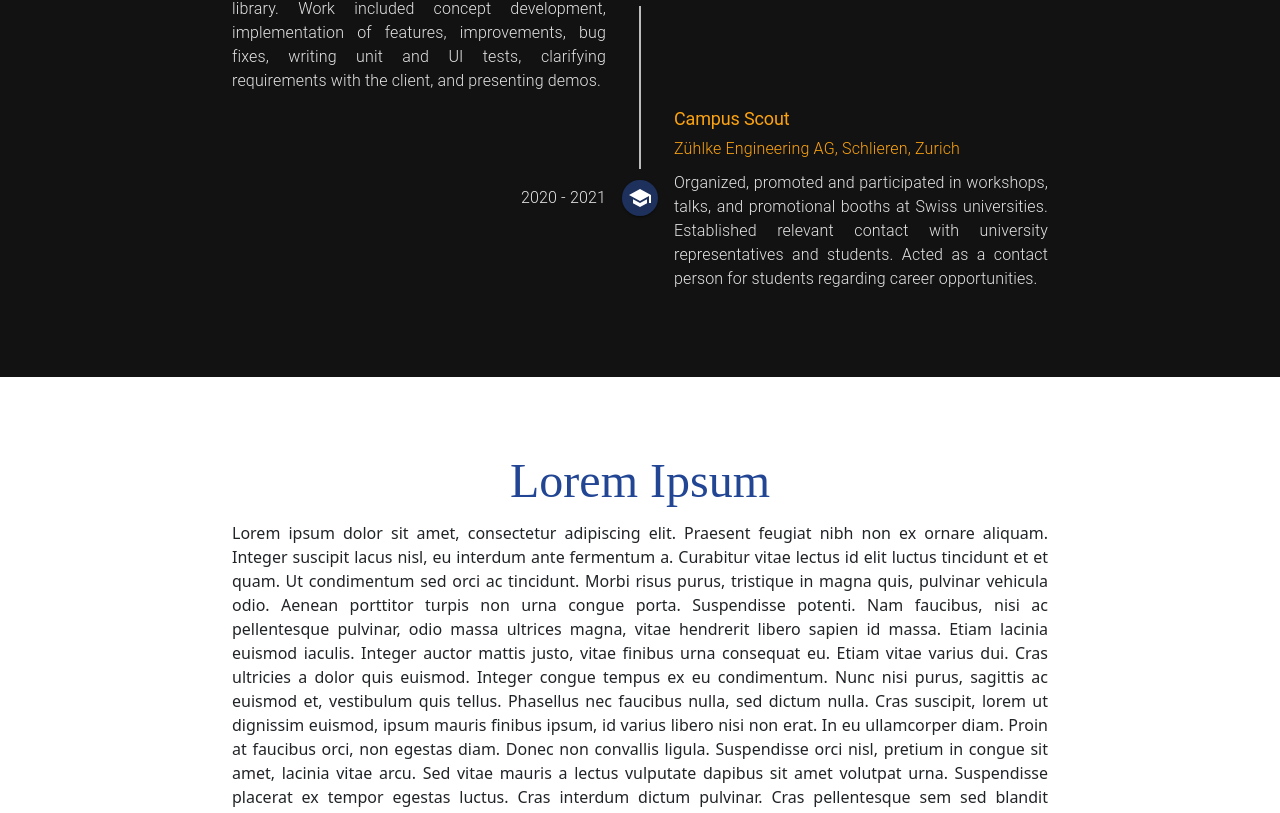
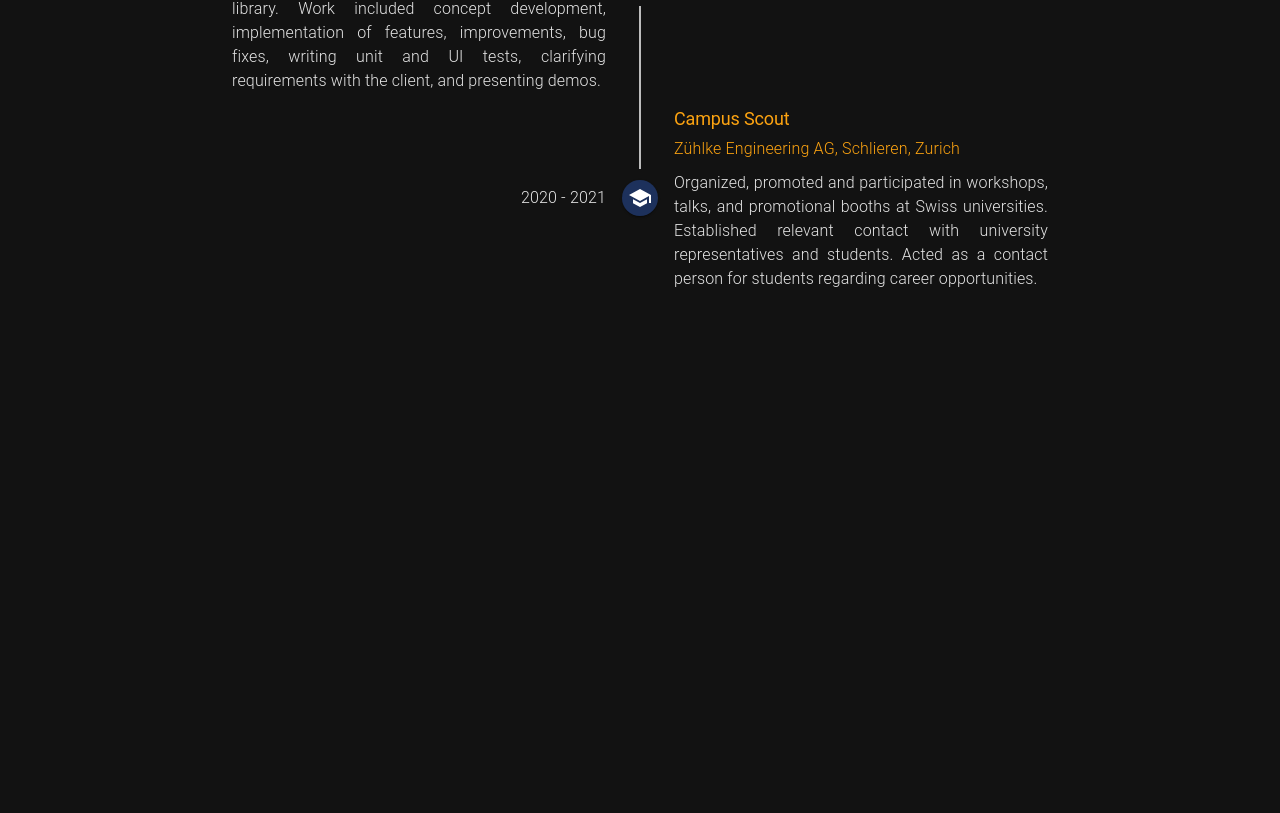
Before and after one commit to sla8/personal-website, a React (Create React App) app: page / in a window 1280 px wide. Shown: the part 1977-2790 px from the top of the page. After the commit the page ends 2354 px from the top, so only its background shows below. Built offline with nearby package versions, Linux system fonts and the light colour scheme.

Commit message:
remove lorem ipsum placeholder section

```diff
--- a/src/components/Navbar.tsx
+++ b/src/components/Navbar.tsx
@@ -21,7 +21,6 @@ export default class Navbar extends Component {
               educationTitle
             )}
             {this.createNavbarLink(`navbar-${workId}`, workId, workTitle)}
-            {this.createNavbarLink('test', 'test-section', 'Lorem ipsum')}
           </div>
         </div>
       </nav>
--- a/src/components/Sidebar.tsx
+++ b/src/components/Sidebar.tsx
@@ -70,18 +70,6 @@ export default class Sidebar extends Component<{}, { menuOpen: boolean }> {
         >
           {workTitle}
         </Link>
-        <Link
-          key="sidebar-logo"
-          activeClass="active"
-          to="test-section"
-          spy={true}
-          smooth={true}
-          offset={-64}
-          duration={500}
-          onClick={() => this.closeMenu()}
-        >
-          Lorem ipsum
-        </Link>
       </Menu>
     );
   }
--- a/src/content/Landing.tsx
+++ b/src/content/Landing.tsx
@@ -1,5 +1,4 @@
 import Hello from './landing/Hello';
-import LoremIpsum from './landing/LoremIpsum';
 import Education from './landing/Education';
 import Work from './landing/Work';
 
@@ -20,7 +19,6 @@ export default function Landing() {
       <Hello darkBg={computeBackground()} />
       <Education darkBg={computeBackground()} />
       <Work darkBg={computeBackground()} />
-      <LoremIpsum darkBg={computeBackground()} />
     </div>
   );
 }
--- a/src/content/landing/LoremIpsum.tsx
+++ /dev/null
@@ -1,18 +0,0 @@
-import { Section, createTextSectionContent } from 'components/Section';
-import { LandingSectionInput } from 'content/Landing';
-import { text as loremIpsum } from 'res/placeholder/Text';
-
-export default function LoremIpsum(props: LandingSectionInput) {
-  return (
-    <Section
-      id="test-section"
-      darkBg={props.darkBg}
-      content={createTextSectionContent(
-        props.darkBg,
-        'Lorem Ipsum',
-        undefined,
-        loremIpsum
-      )}
-    />
-  );
-}
```
